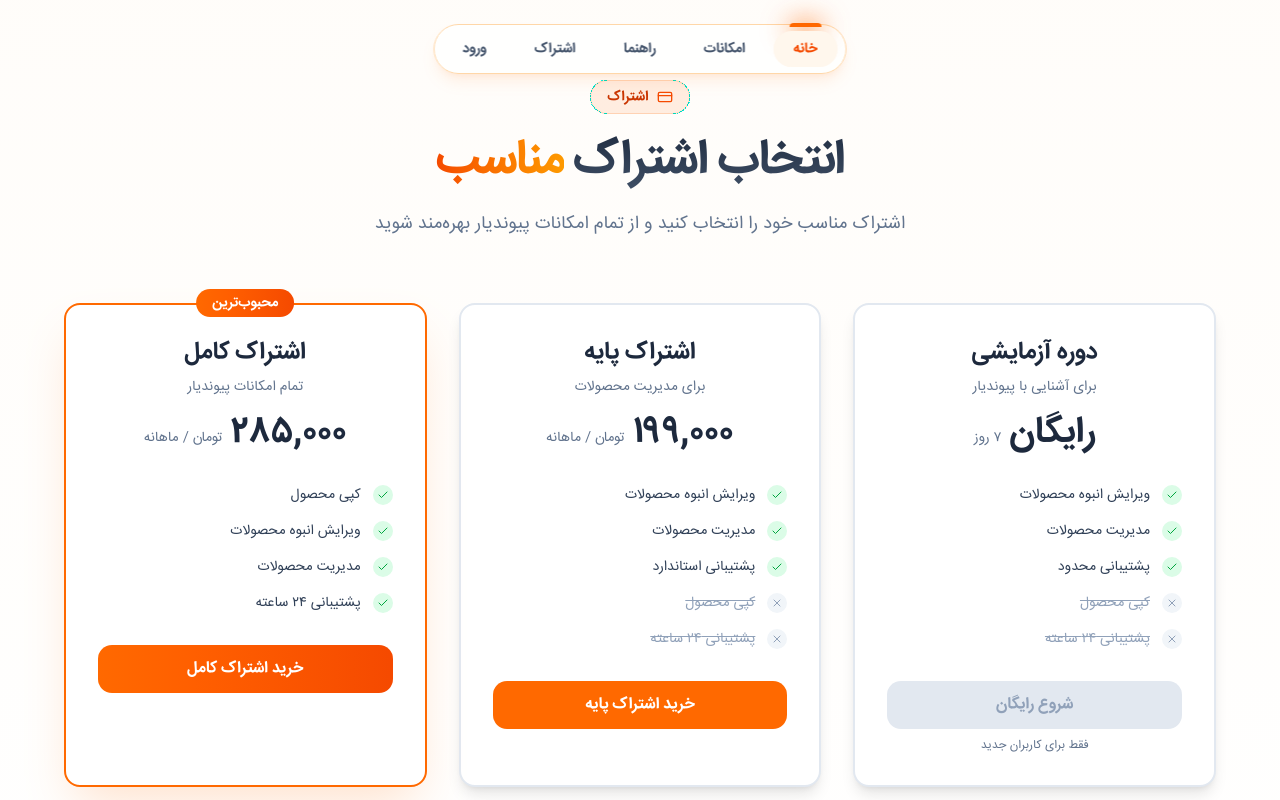
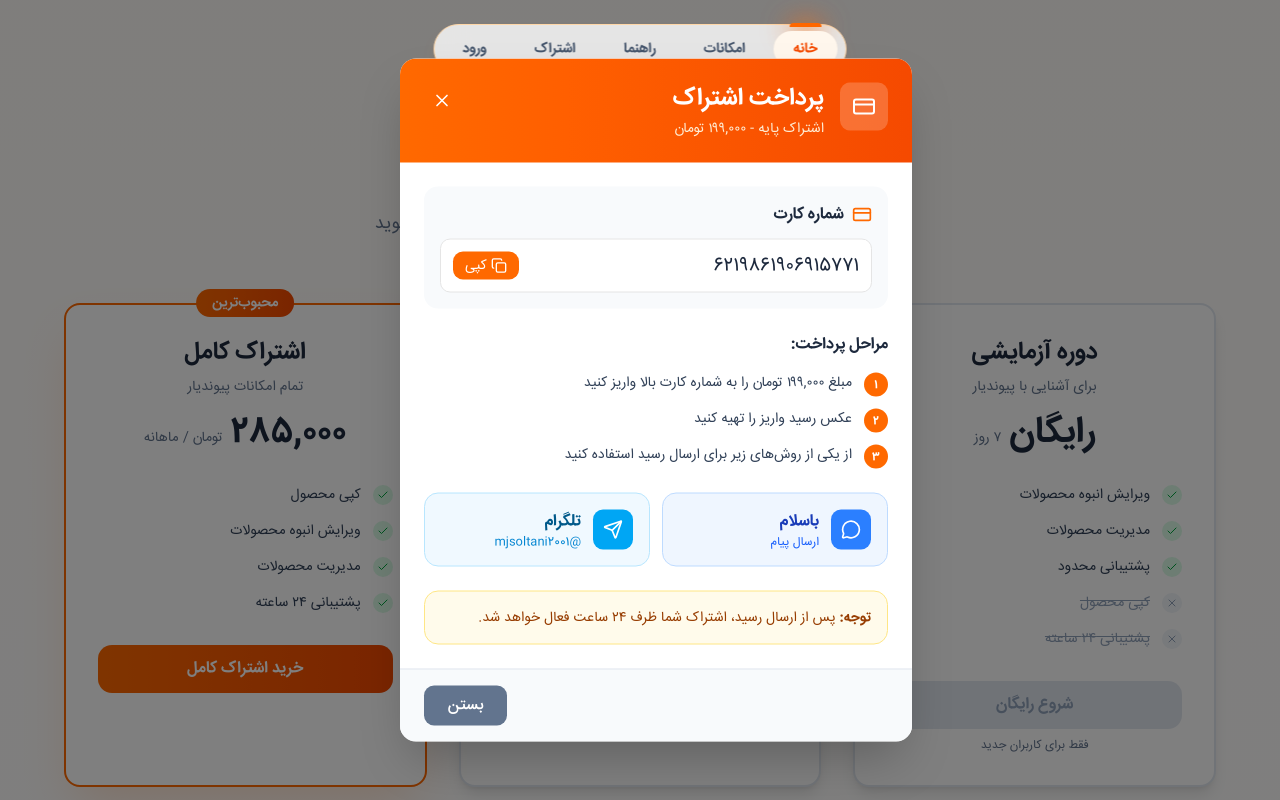
Before and after one commit to mjsoltani/Peyvandyar-Front, a Next.js app: page /subscription in a window 1280 px wide. Both pictures are taken after a click on the button "خرید اشتراک پایه". Shown: the top 800 px of the page. Built offline with nearby package versions, Linux system fonts and the light colour scheme.

Commit message:
Add payment modal with card number and contact info, add subscription button to dashboard

```diff
--- a/src/app/dashboard/page.tsx
+++ b/src/app/dashboard/page.tsx
@@ -12,7 +12,8 @@
   Image as ImageIcon,
   User,
   Store,
-  BarChart3
+  BarChart3,
+  CreditCard
 } from "lucide-react";
 import { DashboardLayout } from "@/components/dashboard/dashboard-layout";
 import { ApiSectionWrapper } from "@/components/dashboard/api-error-boundary";
@@ -230,6 +231,19 @@
                 <p className="text-sm text-slate-500">کپی سریع محصولات موجود</p>
               </motion.div>
             </Link>
+
+            <Link href="/subscription">
+              <motion.div
+                whileHover={{ scale: 1.02 }}
+                className="bg-white rounded-xl p-6 border border-slate-200 cursor-pointer hover:border-blue-300 hover:shadow-lg transition-all"
+              >
+                <div className="w-12 h-12 bg-blue-100 rounded-xl flex items-center justify-center mb-4">
+                  <CreditCard className="w-6 h-6 text-blue-500" />
+                </div>
+                <h3 className="font-bold text-slate-800 mb-1">مشاهده اشتراک‌ها</h3>
+                <p className="text-sm text-slate-500">انتخاب و خرید اشتراک</p>
+              </motion.div>
+            </Link>
           </div>
 
           {/* Stats Cards */}
--- a/src/app/subscription/page.tsx
+++ b/src/app/subscription/page.tsx
@@ -1,9 +1,11 @@
 "use client";
 
+import { useState } from "react";
 import { motion } from "framer-motion";
 import { Check, X, Zap, Package, Copy, Headphones } from "lucide-react";
 import { NavBar } from "@/components/ui/tubelight-navbar";
 import { Footer } from "@/components/ui/footer";
+import { PaymentModal } from "@/components/ui/payment-modal";
 import { Home, Zap as ZapIcon, HelpCircle, LogIn, CreditCard } from "lucide-react";
 import { BASALAM_SSO_URL } from "@/lib/auth";
 
@@ -16,6 +18,7 @@
 ];
 
 export default function SubscriptionPage() {
+  const [selectedPlan, setSelectedPlan] = useState<{name: string, price: string} | null>(null);
   const plans = [
     {
       id: "trial",
@@ -221,7 +224,7 @@
                     </div>
                   ) : (
                     <button
-                      onClick={() => window.open("https://basalam.com/choonehbread", "_blank")}
+                      onClick={() => setSelectedPlan({name: plan.name, price: plan.price})}
                       className={`w-full px-6 py-3 text-white rounded-xl font-bold transition-all duration-300 hover:shadow-lg ${plan.buttonColor}`}
                     >
                       {plan.buttonText}
@@ -266,6 +269,14 @@
         </div>
       </div>
 
+      {/* Payment Modal */}
+      <PaymentModal
+        isOpen={selectedPlan !== null}
+        onClose={() => setSelectedPlan(null)}
+        planName={selectedPlan?.name || ""}
+        price={selectedPlan?.price || ""}
+      />
+
       <Footer />
     </main>
   );
--- /dev/null
+++ b/src/components/ui/payment-modal.tsx
@@ -0,0 +1,170 @@
+"use client";
+
+import { motion, AnimatePresence } from "framer-motion";
+import { X, Copy, CreditCard, MessageCircle, Send } from "lucide-react";
+import { useState } from "react";
+
+interface PaymentModalProps {
+  isOpen: boolean;
+  onClose: () => void;
+  planName: string;
+  price: string;
+}
+
+export function PaymentModal({
+  isOpen,
+  onClose,
+  planName,
+  price,
+}: PaymentModalProps) {
+  const [copied, setCopied] = useState(false);
+  const cardNumber = "6219861906915771";
+
+  const copyCardNumber = () => {
+    navigator.clipboard.writeText(cardNumber);
+    setCopied(true);
+    setTimeout(() => setCopied(false), 2000);
+  };
+
+  return (
+    <AnimatePresence>
+      {isOpen && (
+        <>
+          {/* Backdrop */}
+          <motion.div
+            initial={{ opacity: 0 }}
+            animate={{ opacity: 1 }}
+            exit={{ opacity: 0 }}
+            onClick={onClose}
+            className="fixed inset-0 bg-black/50 z-40"
+          />
+
+          {/* Modal */}
+          <motion.div
+            initial={{ opacity: 0, scale: 0.95, y: 20 }}
+            animate={{ opacity: 1, scale: 1, y: 0 }}
+            exit={{ opacity: 0, scale: 0.95, y: 20 }}
+            className="fixed top-1/2 left-1/2 -translate-x-1/2 -translate-y-1/2 z-50 w-full max-w-lg mx-4"
+          >
+            <div dir="rtl" className="bg-white rounded-2xl shadow-2xl overflow-hidden">
+              {/* Header */}
+              <div className="bg-gradient-to-r from-orange-500 to-orange-600 px-6 py-6 flex items-start justify-between">
+                <div className="flex items-start gap-4">
+                  <div className="w-12 h-12 rounded-lg bg-white/20 flex items-center justify-center text-white">
+                    <CreditCard className="w-6 h-6" />
+                  </div>
+                  <div>
+                    <h2 className="text-2xl font-bold text-white">پرداخت اشتراک</h2>
+                    <p className="text-orange-100 text-sm mt-1">
+                      {planName} - {price} تومان
+                    </p>
+                  </div>
+                </div>
+                <button
+                  onClick={onClose}
+                  className="text-white hover:bg-white/20 p-2 rounded-lg transition-colors"
+                >
+                  <X className="w-5 h-5" />
+                </button>
+              </div>
+
+              {/* Content */}
+              <div className="px-6 py-6 space-y-6">
+                {/* Card Number */}
+                <div className="bg-slate-50 rounded-xl p-4">
+                  <h3 className="font-bold text-slate-800 mb-3 flex items-center gap-2">
+                    <CreditCard className="w-5 h-5 text-orange-500" />
+                    شماره کارت
+                  </h3>
+                  <div className="flex items-center gap-3 bg-white rounded-lg p-3 border">
+                    <span className="font-mono text-lg text-slate-800 flex-1">
+                      {cardNumber}
+                    </span>
+                    <button
+                      onClick={copyCardNumber}
+                      className="px-3 py-1 bg-orange-500 text-white rounded-lg hover:bg-orange-600 transition-colors flex items-center gap-1 text-sm"
+                    >
+                      <Copy className="w-4 h-4" />
+                      {copied ? "کپی شد!" : "کپی"}
+                    </button>
+                  </div>
+                </div>
+
+                {/* Instructions */}
+                <div className="space-y-4">
+                  <h3 className="font-bold text-slate-800">مراحل پرداخت:</h3>
+                  <div className="space-y-3 text-sm text-slate-700">
+                    <div className="flex gap-3">
+                      <span className="w-6 h-6 bg-orange-500 text-white rounded-full flex items-center justify-center text-xs font-bold flex-shrink-0">
+                        ۱
+                      </span>
+                      <span>مبلغ {price} تومان را به شماره کارت بالا واریز کنید</span>
+                    </div>
+                    <div className="flex gap-3">
+                      <span className="w-6 h-6 bg-orange-500 text-white rounded-full flex items-center justify-center text-xs font-bold flex-shrink-0">
+                        ۲
+                      </span>
+                      <span>عکس رسید واریز را تهیه کنید</span>
+                    </div>
+                    <div className="flex gap-3">
+                      <span className="w-6 h-6 bg-orange-500 text-white rounded-full flex items-center justify-center text-xs font-bold flex-shrink-0">
+                        ۳
+                      </span>
+                      <span>از یکی از روش‌های زیر برای ارسال رسید استفاده کنید</span>
+                    </div>
+                  </div>
+                </div>
+
+                {/* Contact Methods */}
+                <div className="grid grid-cols-1 sm:grid-cols-2 gap-3">
+                  <button
+                    onClick={() => window.open("https://basalam.com/choonehbread", "_blank")}
+                    className="flex items-center gap-3 p-4 bg-blue-50 hover:bg-blue-100 rounded-xl transition-colors border border-blue-200"
+                  >
+                    <div className="w-10 h-10 bg-blue-500 rounded-lg flex items-center justify-center">
+                      <MessageCircle className="w-5 h-5 text-white" />
+                    </div>
+                    <div className="text-right">
+                      <div className="font-semibold text-blue-800">باسلام</div>
+                      <div className="text-xs text-blue-600">ارسال پیام</div>
+                    </div>
+                  </button>
+
+                  <button
+                    onClick={() => window.open("https://t.me/mjsoltani2001", "_blank")}
+                    className="flex items-center gap-3 p-4 bg-sky-50 hover:bg-sky-100 rounded-xl transition-colors border border-sky-200"
+                  >
+                    <div className="w-10 h-10 bg-sky-500 rounded-lg flex items-center justify-center">
+                      <Send className="w-5 h-5 text-white" />
+                    </div>
+                    <div className="text-right">
+                      <div className="font-semibold text-sky-800">تلگرام</div>
+                      <div className="text-xs text-sky-600">@mjsoltani2001</div>
+                    </div>
+                  </button>
+                </div>
+
+                {/* Note */}
+                <div className="bg-amber-50 border border-amber-200 rounded-xl p-4">
+                  <p className="text-amber-800 text-sm">
+                    <strong>توجه:</strong> پس از ارسال رسید، اشتراک شما ظرف ۲۴ ساعت فعال خواهد شد.
+                  </p>
+                </div>
+              </div>
+
+              {/* Footer */}
+              <div className="px-6 py-4 bg-slate-50 border-t border-slate-200 flex justify-end">
+                <button
+                  onClick={onClose}
+                  className="px-6 py-2 bg-slate-500 text-white rounded-lg hover:bg-slate-600 transition-colors font-medium"
+                >
+                  بستن
+                </button>
+              </div>
+            </div>
+          </motion.div>
+        </>
+      )}
+    </AnimatePresence>
+  );
+}
```
